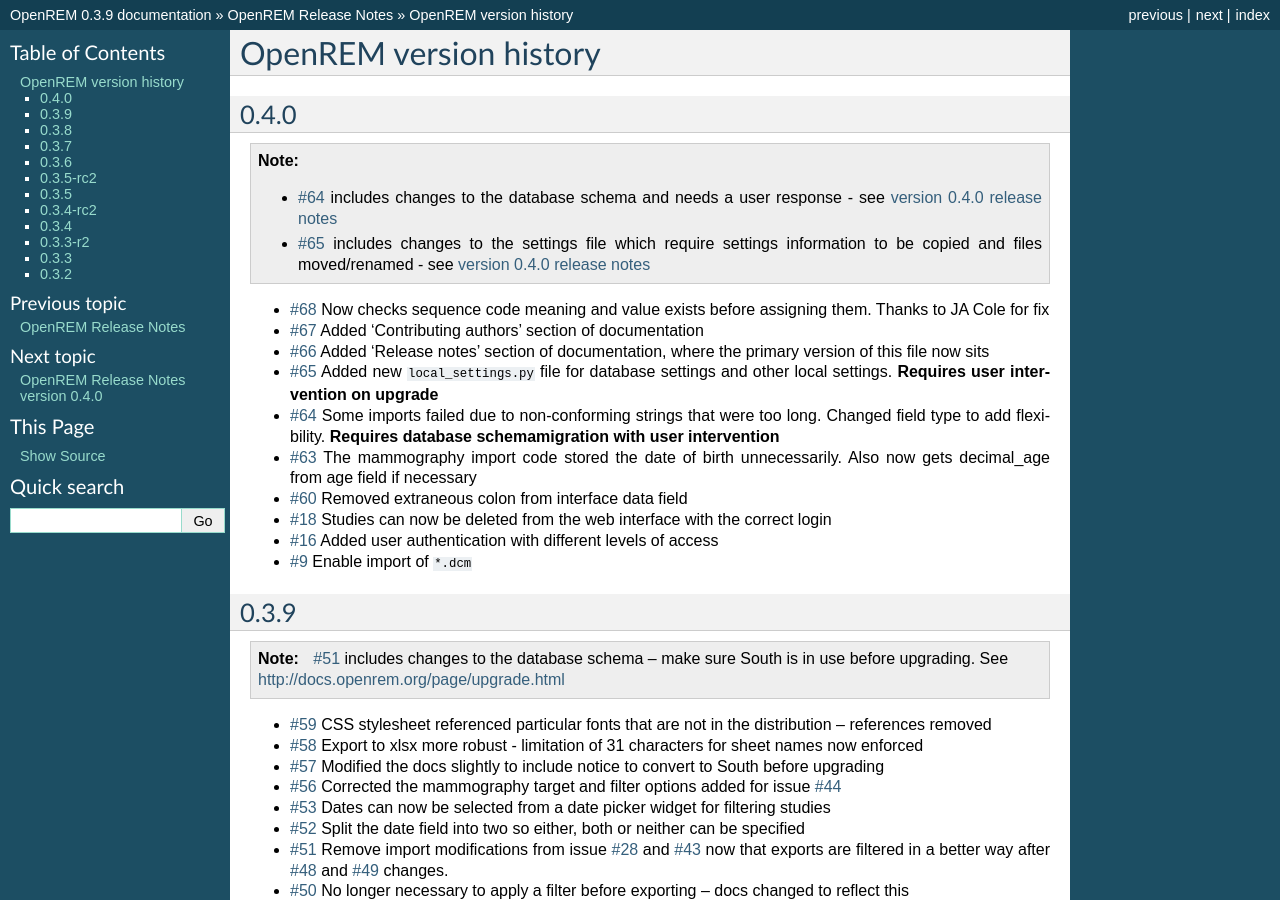
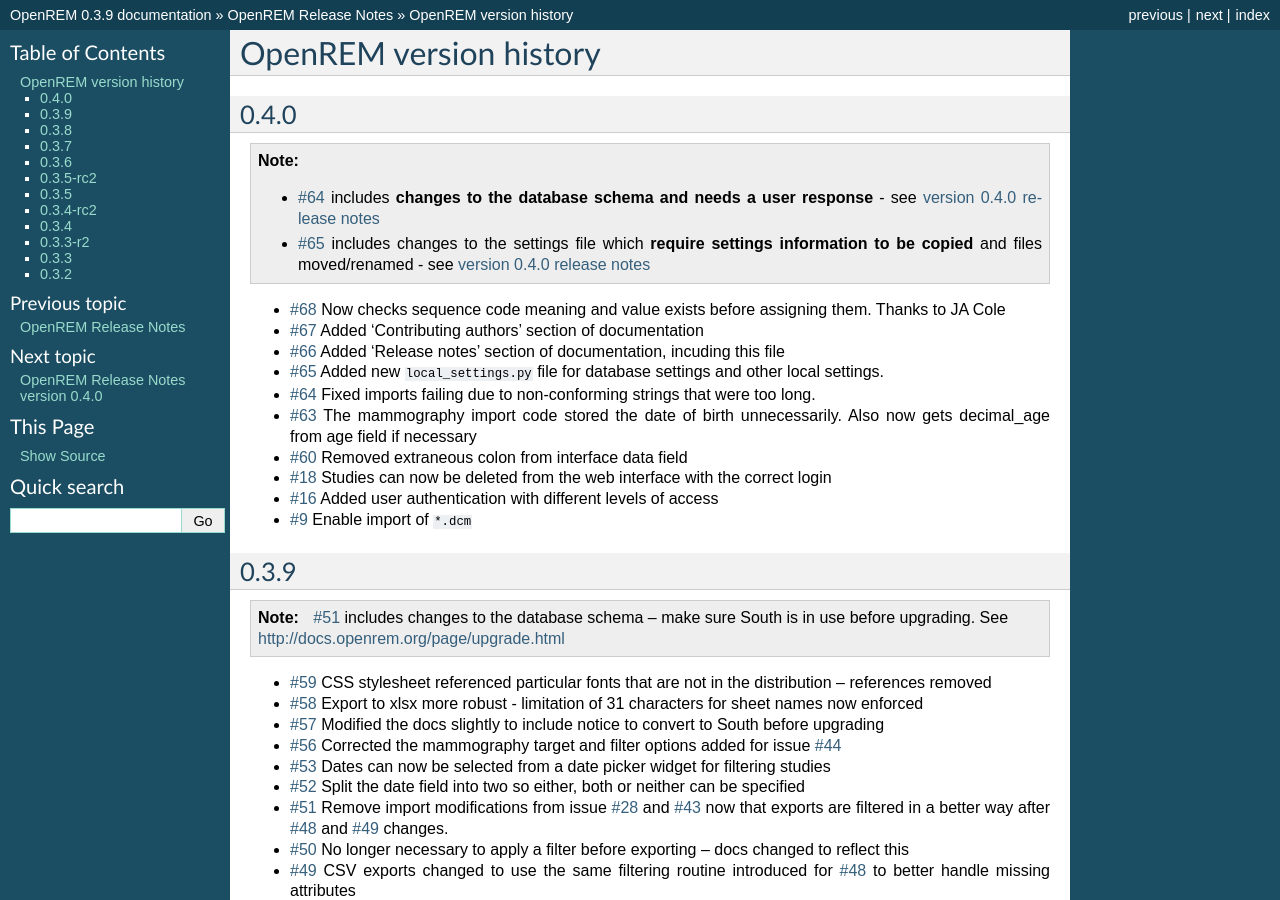
Before and after one commit to ckswilliams/modOpenREM, a Sphinx documentation site: the page built from docs/changes.rst, in a window 1280 px wide and 900 px high. Built offline with Sphinx 7.4.7, drawn with Linux system fonts in a browser that asks for light colours.

Commit message:
Abbreviated some of the lines to improve look on rtd. Moved emphasis to notes box.

```diff
--- a/docs/changes.rst
+++ b/docs/changes.rst
@@ -7,14 +7,14 @@
 
 ..  note::
 
-    * `#64`_ includes changes to the database schema and needs a user response - see `version 0.4.0 release notes <http://docs.openrem.org/page/release-0.4.0.html>`_
-    * `#65`_ includes changes to the settings file which require settings information to be copied and files moved/renamed - see `version 0.4.0 release notes <http://docs.openrem.org/page/release-0.4.0.html>`_
+    * `#64`_ includes **changes to the database schema and needs a user response** - see `version 0.4.0 release notes <http://docs.openrem.org/page/release-0.4.0.html>`_
+    * `#65`_ includes changes to the settings file which **require settings information to be copied** and files moved/renamed - see `version 0.4.0 release notes <http://docs.openrem.org/page/release-0.4.0.html>`_
 
-* `#68`_   Now checks sequence code meaning and value exists before assigning them. Thanks to JA Cole for fix
+* `#68`_   Now checks sequence code meaning and value exists before assigning them. Thanks to JA Cole
 * `#67`_   Added 'Contributing authors' section of documentation
-* `#66`_   Added 'Release notes' section of documentation, where the primary version of this file now sits
-* `#65`_   Added new ``local_settings.py`` file for database settings and other local settings. **Requires user intervention on upgrade**
-* `#64`_   Some imports failed due to non-conforming strings that were too long. Changed field type to add flexibility. **Requires database schemamigration with user intervention**
+* `#66`_   Added 'Release notes' section of documentation, incuding this file
+* `#65`_   Added new ``local_settings.py`` file for database settings and other local settings.
+* `#64`_   Fixed imports failing due to non-conforming strings that were too long.
 * `#63`_   The mammography import code stored the date of birth unnecessarily. Also now gets decimal_age from age field if necessary
 * `#60`_   Removed extraneous colon from interface data field
 * `#18`_   Studies can now be deleted from the web interface with the correct login
```
